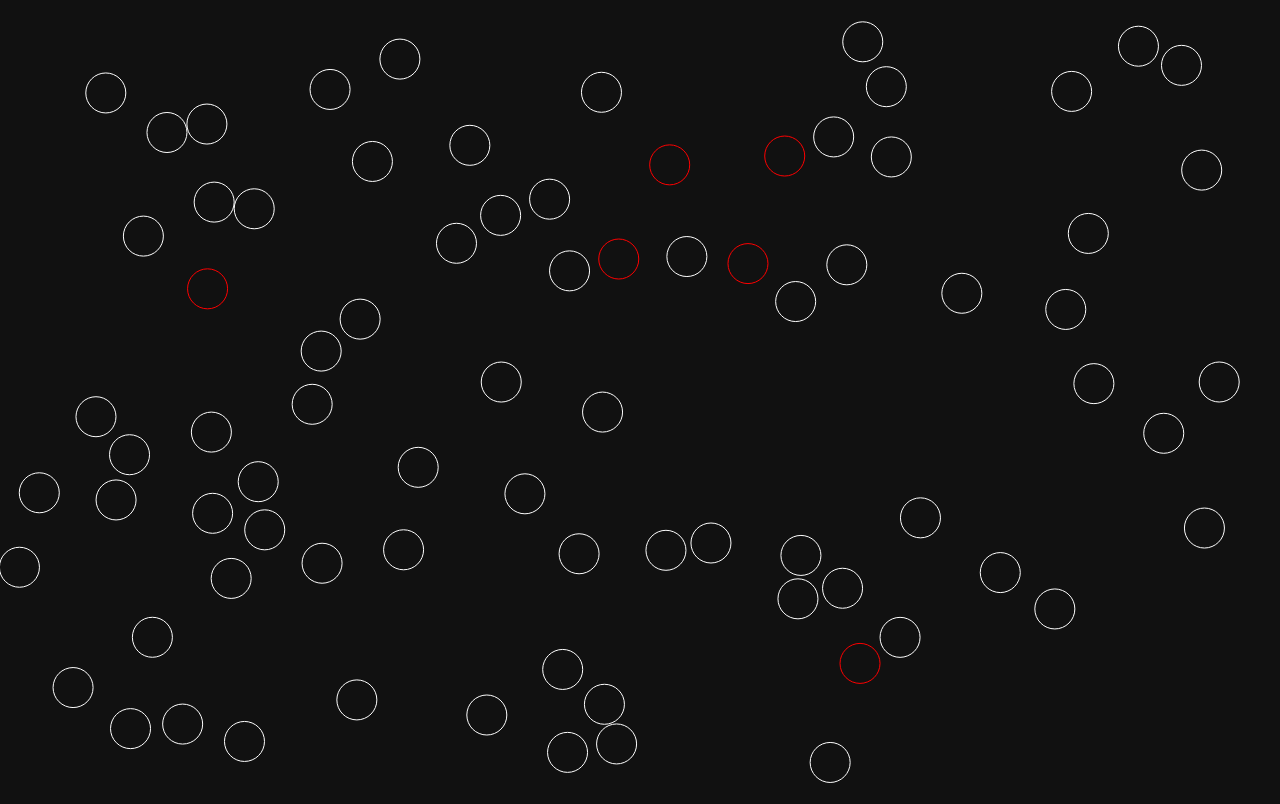
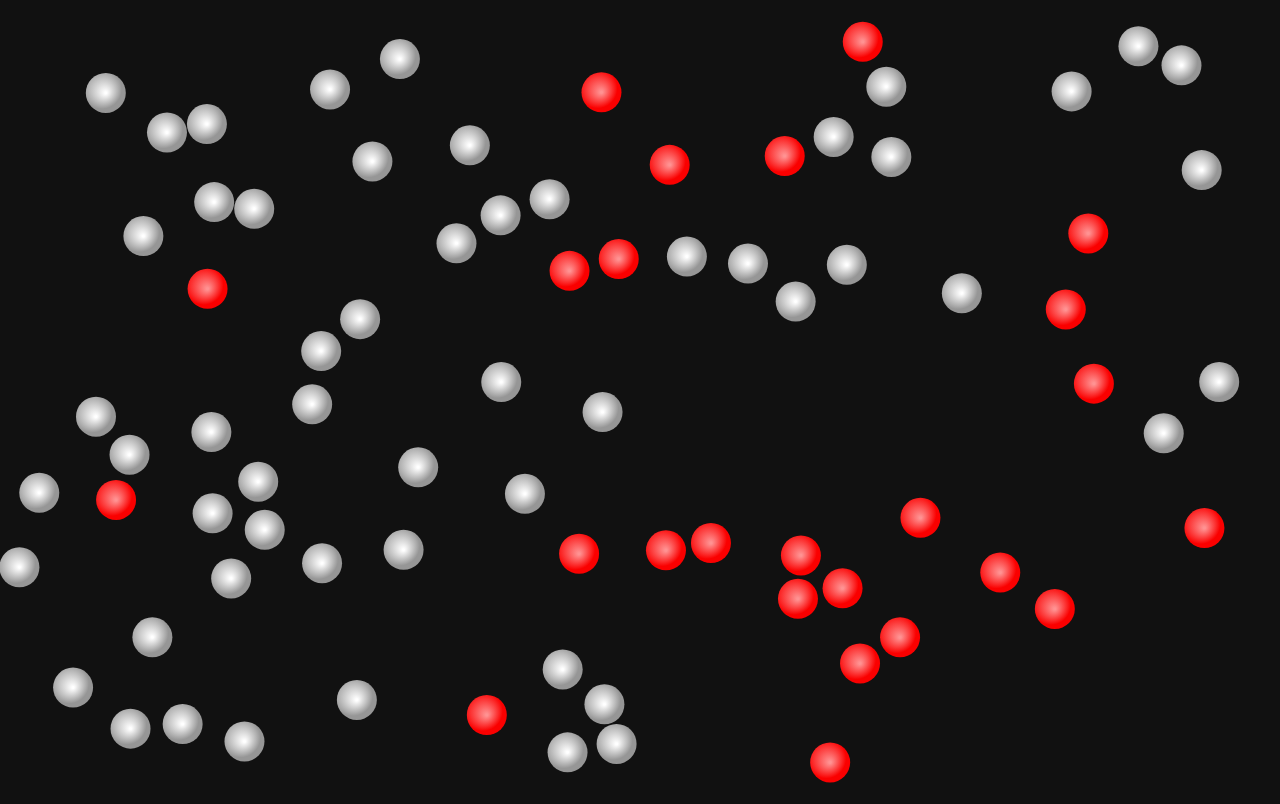
Before and after one commit to DeVitoMirco/covid19, a plain HTML site: page index.html in a window 1280 px wide. Drawn offline with nearby package versions, Linux system fonts and the light colour scheme.

Commit message:
Add files via upload

```diff
--- a/script.js
+++ b/script.js
@@ -8,9 +8,14 @@ $(function () {
     var particleArray = [];
     var canvasClicked = false
      var mousex, mousey;
-    var dimension = 0.35;
-    var r0 = 0.1;
+    var radius =20;
+    var r0 = 0.4;
     var initialInfect = 5;
+    var colorInit = rgb(150, 150, 150);
+    var desiseIntensity = 0;
+    var redDesise =  250;
+    var colorDesise = rgb(redDesise, desiseIntensity, desiseIntensity);
+
     function init() {
 
         var minRadiusParticle = 5;
@@ -21,7 +26,7 @@ $(function () {
         widthWindow = window.innerWidth;
         heightWindow = window.innerHeight;
 
-        var constColors = ["white"];
+        var constColors = [colorInit];
 
         if (canvas.getContext) {
             ctx = canvas.getContext('2d');
@@ -32,9 +37,9 @@ $(function () {
 
             for (var i = 0; i < numParticules; i++) {
 
-                var randomRadius = Math.floor(dimension * (maxRadiusParticle - minRadiusParticle) + minRadiusParticle);
+                var randomRadius = 20;
                 var desise = constColors[Math.floor(Math.random() * constColors.length)];
-                if (i < initialInfect) desise = "red";
+                if (i < initialInfect) desise = colorDesise;
 
                 var x = (Math.random() * (widthWindow - randomRadius * 2)) + randomRadius;
                 var y = (Math.random() * (heightWindow - randomRadius * 2)) + randomRadius;
@@ -79,6 +84,14 @@ $(function () {
 
         this.draw = function () {
             ctx.beginPath();
+
+
+            var gradient = ctx.createRadialGradient(this.x, this.y, 1, this.x - 4, this.y - 4, 20);
+            if (this.desise == colorInit)
+                gradient.addColorStop(0, 'white');
+            if (this.desise == colorDesise)
+                gradient.addColorStop(0, rgb(255, 146, 146));
+            gradient.addColorStop(1, this.desise);
             ctx.arc(
                 this.x,
                 this.y,
@@ -86,8 +99,10 @@ $(function () {
                 0,
                 2 * Math.PI
             );
-            ctx.strokeStyle = this.desise;
-            ctx.stroke();
+            //ctx.arc(this.x, this.y, radius, 0, 2 * Math.PI);
+
+            ctx.fillStyle = gradient;
+            ctx.fill();
         }
 
         this.update = function () {
@@ -107,7 +122,7 @@ $(function () {
 
 
             if (isClicked(this) ) {
-                this.desise = "white";
+                this.desise = colorInit;
             }
 
 
@@ -138,7 +153,9 @@ $(function () {
 
         return rotatedVelocities;
     }
-
+    function rgb(r, g, b) {
+        return ["rgb(", r, ",", g, ",", b, ")"].join("");
+    }
 
     //canvas.addEventListener('click', (e) => {
     //    var canvasClicked = true;
@@ -158,8 +175,19 @@ $(function () {
         mousey = event.clientY - rect.top;
     }
     function isClicked(circle) {
-        return Math.sqrt((mousex - circle.x) ** 2 + (mousey - circle.y) ** 2) < circle.radius;
+        return Math.sqrt((mousex - circle.x) ** 2 + (mousey - circle.y) ** 2) < circle.radius + 15;
     }
+    //function gradientFill(color) {
+
+    //    var gradient = ctx.createRadialGradient(100, 50, 5, 100, 75, 70);
+    //    gradient.addColorStop(0, 'white');
+    //    gradient.addColorStop(1, color);
+
+    //    ctx.arc(100, 75,radius, 0, 2 * Math.PI);
+
+    //    return gradient;
+    //}
+
 
     function resolveCollision(particle, otherParticle) {
 
@@ -199,11 +227,11 @@ $(function () {
 
             otherParticle.velocity.x = vFinal2.x;
             otherParticle.velocity.y = vFinal2.y;
-            if (desise1 === "red" && desise2 !== "blue" && Math.random() < r0) {
-                otherParticle.desise = "red";
+            if (desise1 === colorDesise && Math.random() < r0) {
+                otherParticle.desise = colorDesise;
             }
-            if (desise2 === "red" && desise1 !== "blue" && Math.random() < r0 ) {
-                 particle.desise = "red";
+            if (desise2 === colorDesise  && Math.random() < r0 ) {
+                particle.desise = colorDesise;
             }
             //if (desise1 === "blue" && desise2 === "red") {
             //    otherParticle.desise = "white";
--- a/style.css
+++ b/style.css
@@ -3,4 +3,7 @@ body{
 	margin: 0;
 	padding: 0;
 	overflow: hidden;
+	user-select: none;
+-webkit-user-select: none;
+-moz-user-select: none;
 }
```
